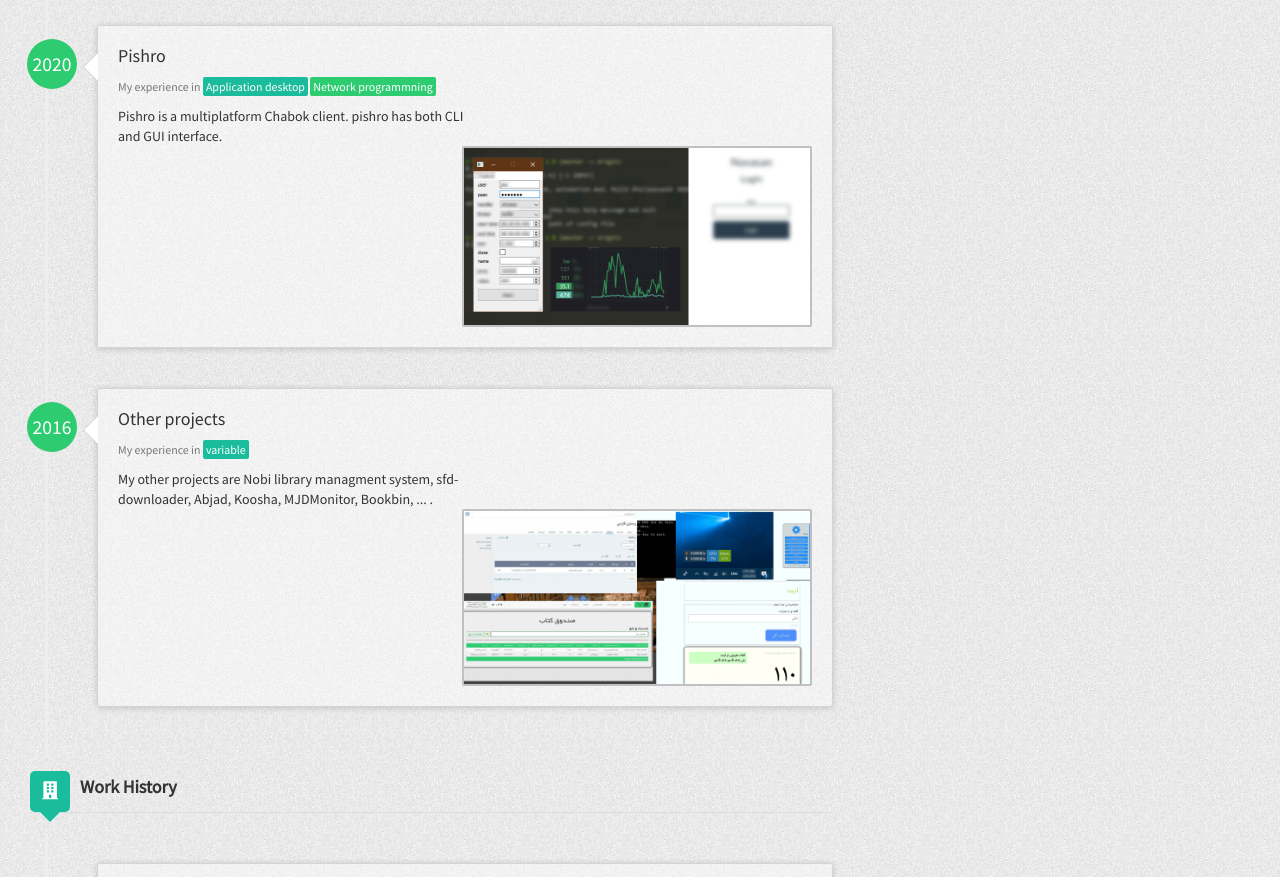
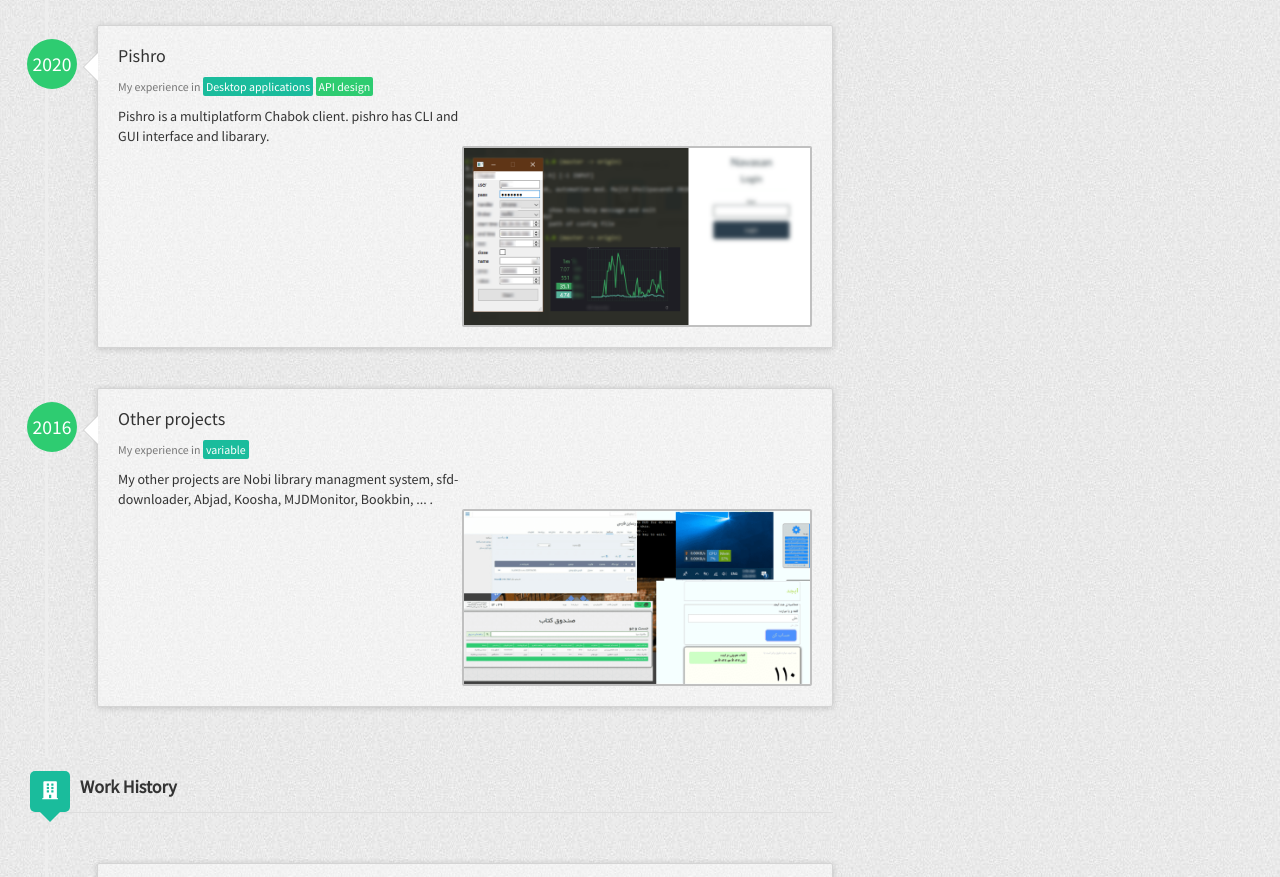
Before and after one commit to gholipasandi/gholipasandi.github.io, a plain HTML site: page index.html in a window 1280 px wide. Shown: the part 2499-3376 px from the top of the page. Drawn offline with nearby package versions, Linux system fonts and the light colour scheme; some packages are replaced by stand-ins of ours; a script that the page names is missing.

Commit message:
fix add pishro

```diff
--- a/index.html
+++ b/index.html
@@ -187,13 +187,13 @@
                                         <h4 class="timeline-title">Pishro</h4>
                                         <p>
                                             <small class="text-muted">
-                                                My experience in <span class="experience1">Application desktop</span>
-                                                <span class="experience2">Network programmning</span>
+                                                My experience in <span class="experience1">Desktop applications</span>
+                                                <span class="experience2">API design</span>
                                             </small>
                                         </p>
                                     </div>
                                     <div class="timeline-body">
-                                        <p class="description">Pishro is a multiplatform Chabok client. pishro has both CLI and GUI interface.</p>
+                                        <p class="description">Pishro is a multiplatform Chabok client. pishro has  CLI and GUI interface and libarary.</p>
                                         </a>
                                         <img width="100%" class="screenshot" data-mfp-src="assets/img/pishro.png" src="assets/img/pishro.png">
 
@@ -352,7 +352,7 @@
                                 <li>
                                     <span class="caption-skill">C/C++</span>
                                     <div class="progress">
-                                        <div class="progress-bar" style="width: 60%">
+                                        <div class="progress-bar" style="width: 50%">
                                             <span>50% </span>
                                         </div>
                                     </div>
```
